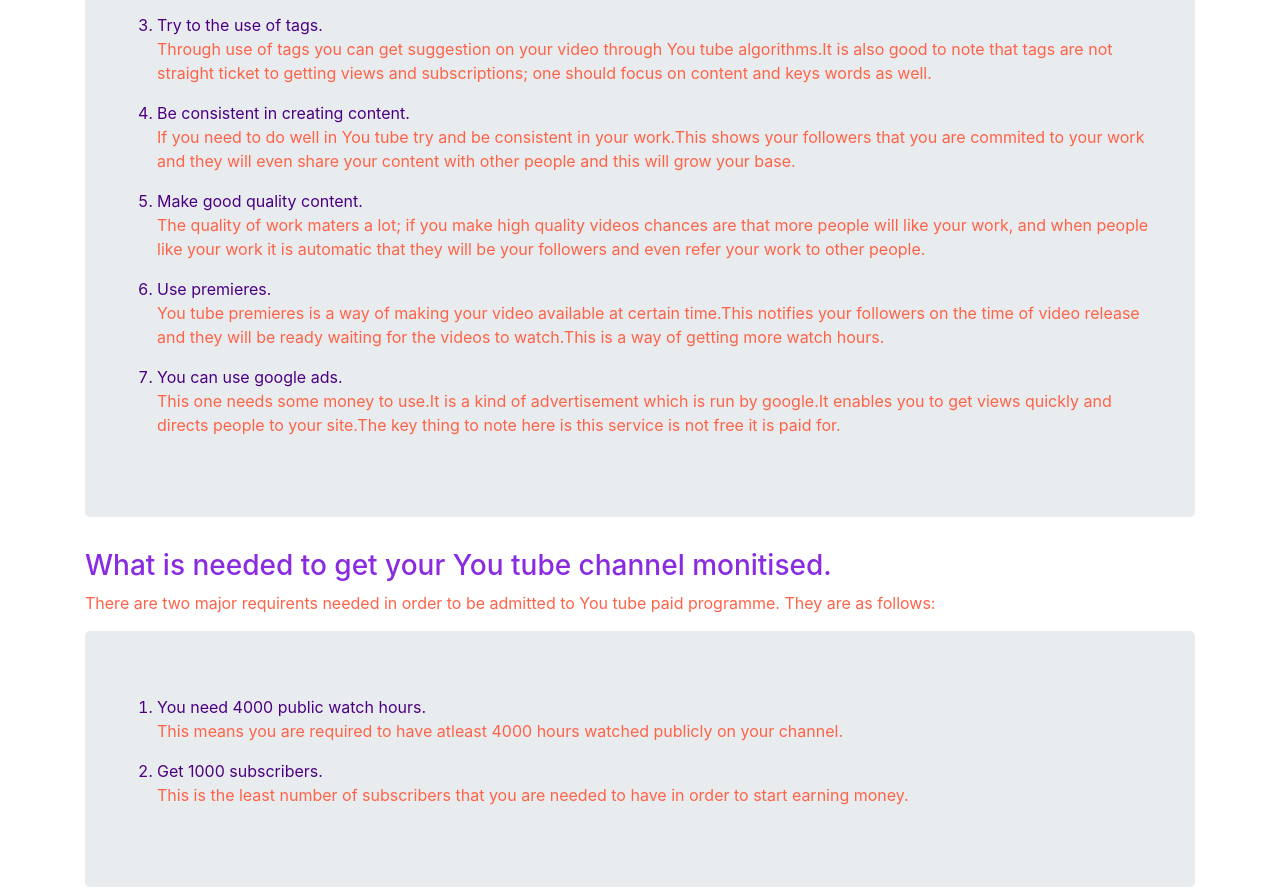
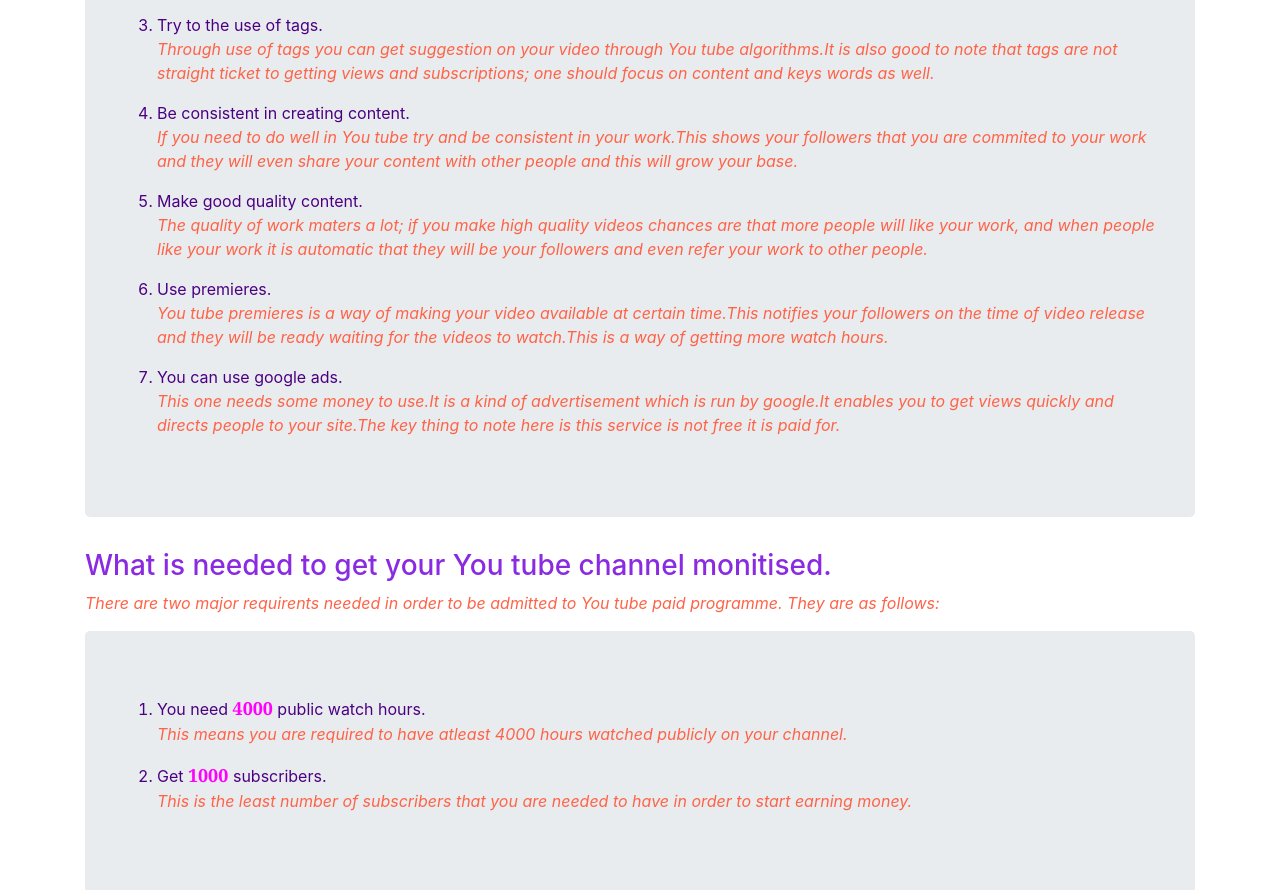
Before and after one commit to ngumamutundu/FirstBootstarpwebpage, a plain HTML site: page index.html in a window 1280 px wide. Shown: the part 323-1213 px from the top of the page. Drawn offline with nearby package versions, Linux system fonts and the light colour scheme.

Commit message:
add span tag

```diff
--- a/css/bootstrap.css
+++ b/css/bootstrap.css
@@ -22,6 +22,7 @@
 }
 p{
   color: tomato;
+  font-style: italic;
 }
 ol{
   color: indigo;
@@ -35,3 +36,9 @@ h3{
 h4{
   color: blueviolet;
 }
+.highlight{
+  color: magenta;
+  font-size: large;
+  font-family: Georgia, 'Times New Roman', Times, serif;
+  font-weight: bolder;
+}
--- a/index.html
+++ b/index.html
@@ -86,13 +86,13 @@
       </p>
       <div class="jumbotron">
         <ol>
-          <li>You need 4000 public watch hours.</li>
+          <li>You need <span class="highlight">4000</span> public watch hours.</li>
           <p>
             This means you are required to have atleast 4000 hours watched
             publicly on your channel.
           </p>
 
-          <li>Get 1000 subscribers.</li>
+          <li>Get <span class="highlight">1000 </span> subscribers.</li>
           <p>
             This is the least number of subscribers that you are needed to have in
             order to start earning money.
```
